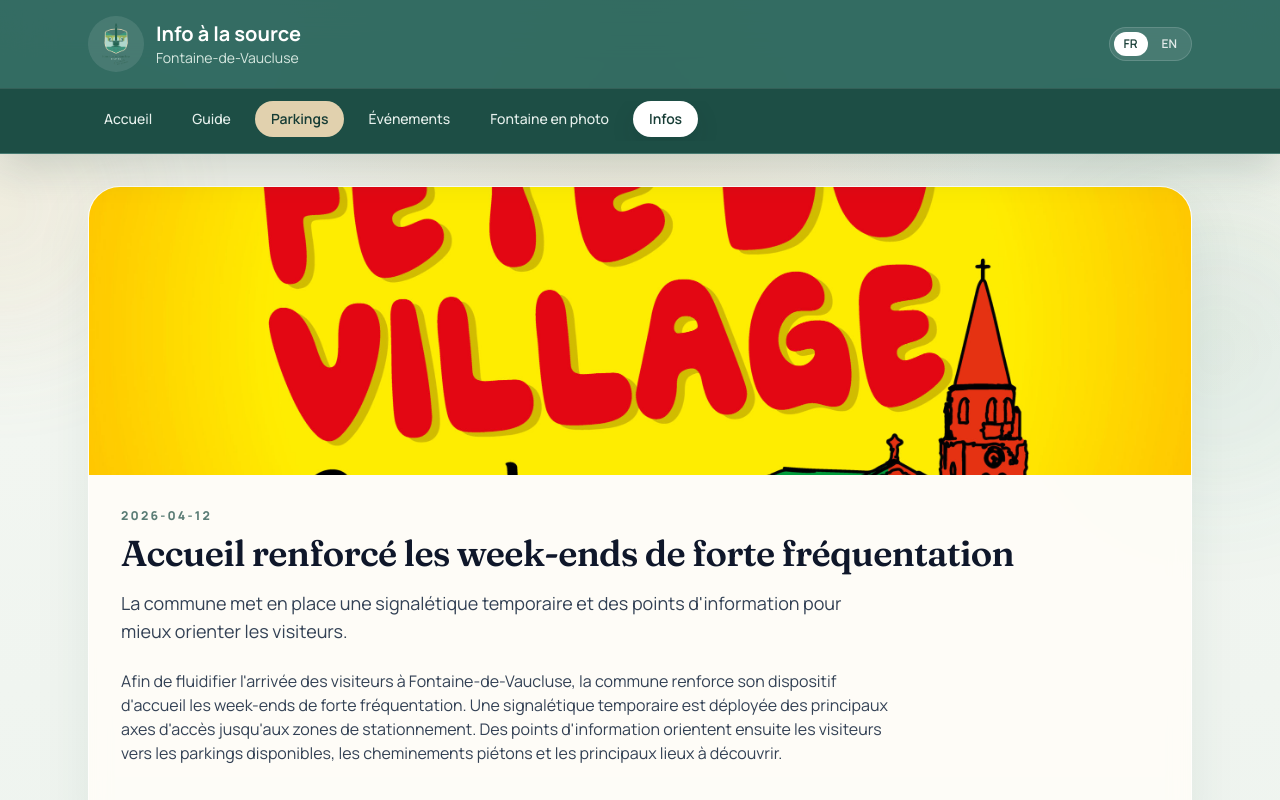
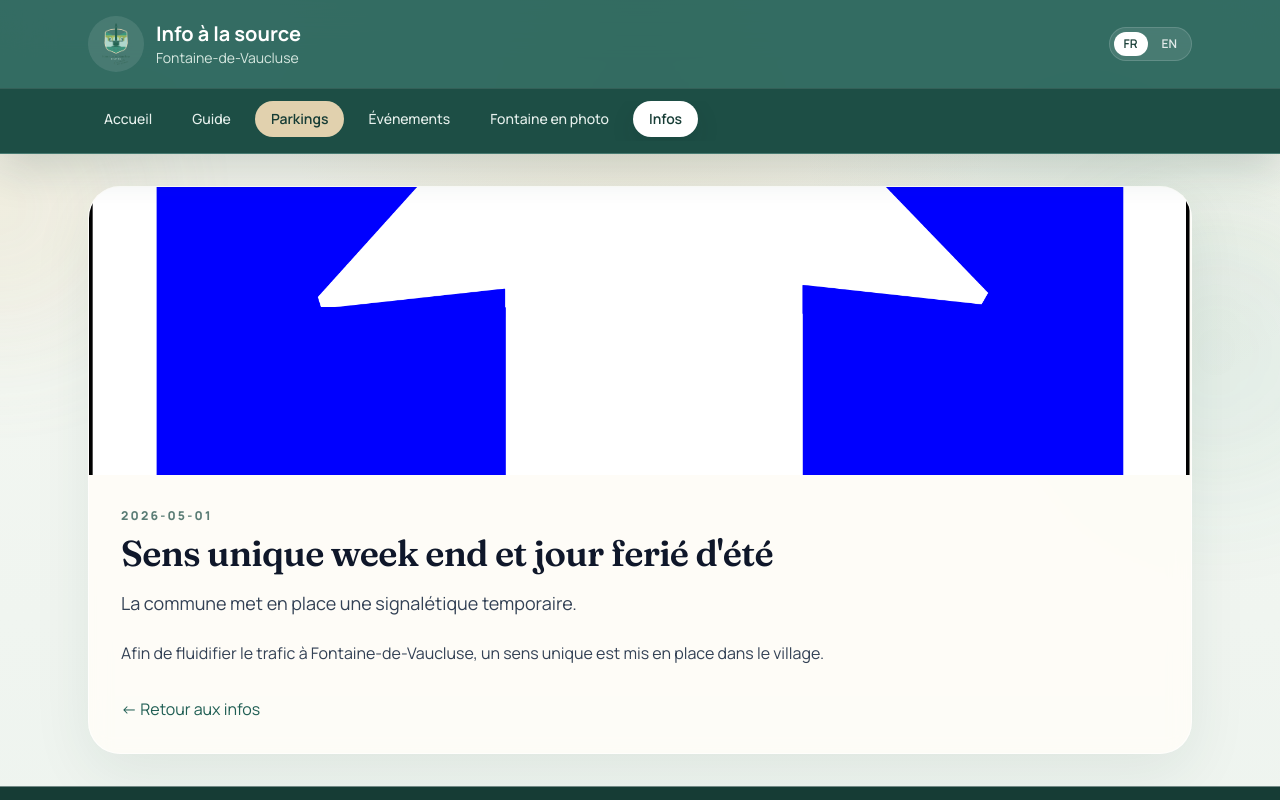
Before and after one commit to SixtyOne61/fontaineinfoalasource, a React (Vite) app: page /news/1 in a window 1280 px wide. Shown: the top 800 px of the page. Built offline with nearby package versions, Linux system fonts and the light colour scheme.

Commit message:
content update

```diff
--- a/public/content/news/news.json
+++ b/public/content/news/news.json
@@ -2,14 +2,14 @@
   "items": [
     {
       "id": 1,
-      "title": "Accueil renforcé les week-ends de forte fréquentation",
-      "titleEn": "Enhanced visitor support on busy weekends",
-      "date": "2026-04-12",
-      "excerpt": "La commune met en place une signalétique temporaire et des points d'information pour mieux orienter les visiteurs.",
-      "excerptEn": "The municipality is setting up temporary signage and information points to guide visitors more smoothly.",
-      "content": "Afin de fluidifier l'arrivée des visiteurs à Fontaine-de-Vaucluse, la commune renforce son dispositif d'accueil les week-ends de forte fréquentation. Une signalétique temporaire est déployée des principaux axes d'accès jusqu'aux zones de stationnement. Des points d'information orientent ensuite les visiteurs vers les parkings disponibles, les cheminements piétons et les principaux lieux à découvrir.",
-      "contentEn": "To make arrivals smoother in Fontaine-de-Vaucluse, the municipality is strengthening its visitor support on busy weekends. Temporary signage is deployed from the main access roads to the parking areas. Information points then direct visitors to available parking, walking routes and the main places to discover.",
-      "image": "/uploads/fond-jaune-1-scaled.jpg"
+      "title": "Sens unique week end et jour ferié d'été",
+      "titleEn": "One-way system on weekends and summer holidays",
+      "date": "2026-05-01",
+      "excerpt": "La commune met en place une signalétique temporaire.",
+      "excerptEn": "The municipality is setting up temporary signage.",
+      "content": "Afin de fluidifier le trafic à Fontaine-de-Vaucluse, un sens unique est mis en place dans le village.",
+      "contentEn": "To ease traffic congestion in Fontaine-de-Vaucluse, a one-way system has been implemented in the village.",
+      "image": "/uploads/SensUnique.png"
     },
     {
       "id": 2,
--- a/public/content/site/site.json
+++ b/public/content/site/site.json
@@ -4,8 +4,8 @@
     "eyebrowEn": "Welcome to Fontaine",
     "title": "Fontaine-de-Vaucluse, l'essentiel en un clin d'oeil",
     "titleEn": "Fontaine-de-Vaucluse at a glance",
-    "description": "Toutes les infos utiles pour profiter du village plus sereinement : stationnement, balades, agenda et conseils pratiques.",
-    "descriptionEn": "Everything you need for a smoother visit: parking, walks, local events and practical tips.",
+    "description": "Toutes les infos utiles pour profiter du village plus sereinement : stationnement, agenda et conseils pratiques.",
+    "descriptionEn": "Everything you need for a smoother visit: parking, local events and practical tips.",
     "primaryCta": {
       "id": "guide",
       "label": "Préparer ma visite",
--- a/src/pages/Photos.jsx
+++ b/src/pages/Photos.jsx
@@ -23,8 +23,8 @@ export default function Photos() {
                     </h1>
                     <p className="mt-3 max-w-2xl text-sm text-slate-600 sm:text-base">
                         {lang === "en"
-                            ? "Browse simple themed photo groups, each with a title and a short description."
-                            : "Retrouvez des groupes de photos simples, avec seulement un titre et une courte description."}
+                            ? "Our beautiful city is revealed."
+                            : "Notre belle ville se dévoile."}
                     </p>
                 </div>
             </section>
```
Also changed, not shown: public/uploads/SensUnique.png (added).
